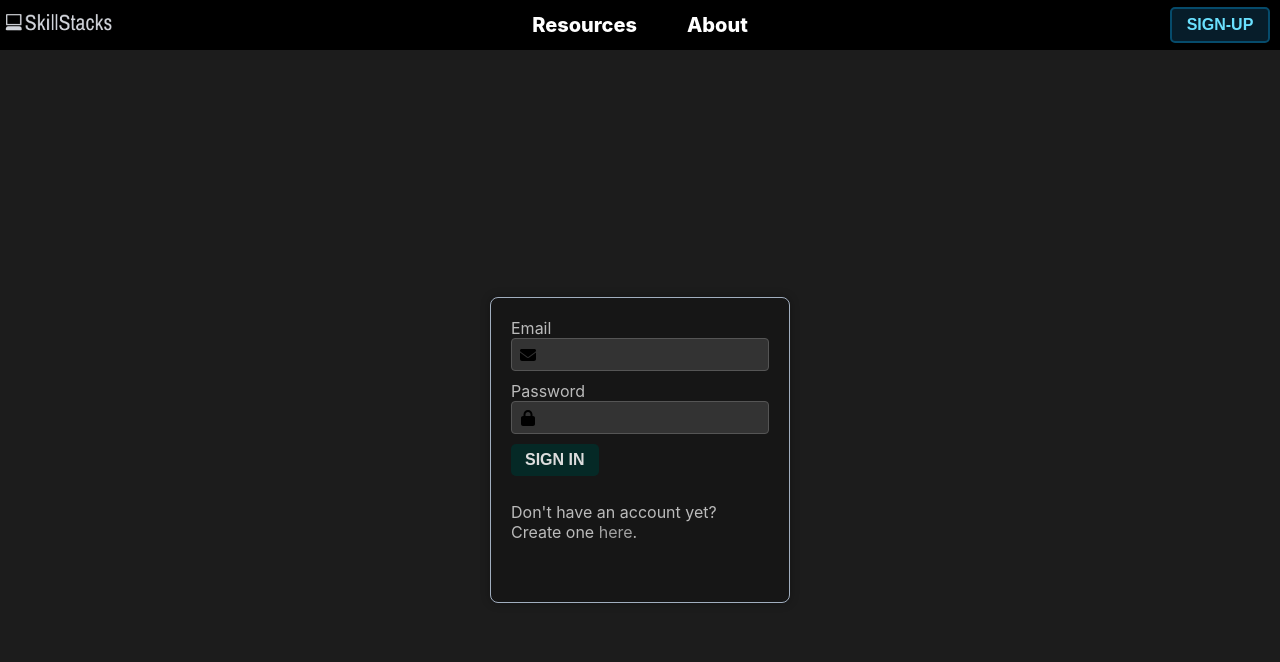
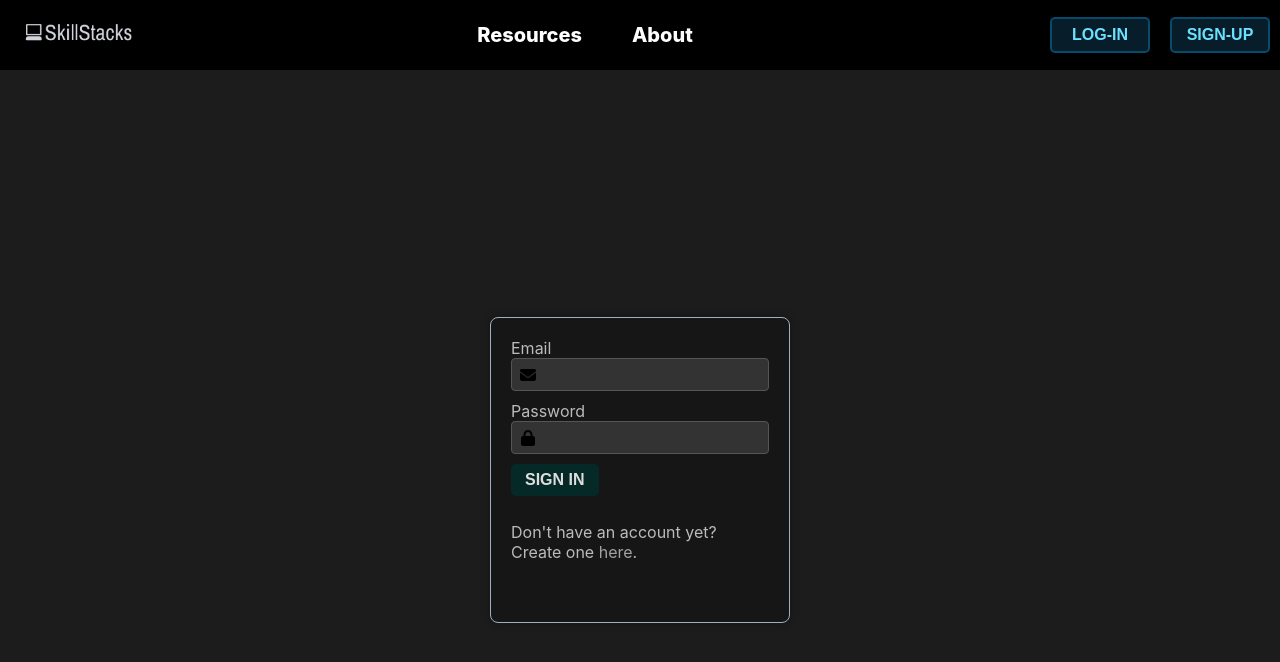
Before and after one commit to Code-the-Dream-School/ee-prac-team4-front, a React (Create React App) app: page /login in a window 1280 px wide. Shown: the top 662 px of the page. Built offline with nearby package versions, Linux system fonts and the light colour scheme; a web font is replaced by a local one.

Commit message:
adjusted navbar styling

```diff
--- a/src/components/navbar/Navbar.css
+++ b/src/components/navbar/Navbar.css
@@ -3,7 +3,7 @@
   display: flex;
   justify-content: space-between;
   align-items: center;
-  height: 50px;
+  height: 70px;
   background-color: #000;
   color: #fff;
 }
@@ -43,6 +43,7 @@
 
 .logo {
   width: 120px;
+  margin-left: 10px;
 }
 
 .createAccount {
@@ -68,7 +69,7 @@
   width: 20px;
 }
 
-.sign-up-button {
+.authButtons button {
   font-weight: bold;
   width: 100px;
   padding: 16px;
@@ -77,6 +78,16 @@
   border-radius: 5px;
   color: var(--secondary-button-text);
   margin: 10px;
+}
+
+.log-in-button {
+  background: var(--primary-button-background);
+  color: var(--primary-button-text);
+}
+
+.sign-up-button {
+  background: var(--secondary-button-background);
+  color: var(--secondary-button-text);
 }
 
 .username {
--- a/src/components/navbar/Navbar.js
+++ b/src/components/navbar/Navbar.js
@@ -28,6 +28,9 @@ function Navbar() {
       {!isLoggedIn ? (
         <div className="authButtons">
           <Link to="/login">
+            <Button className="log-in-button" type="submit" buttonText="Log-in" />
+          </Link>
+          <Link to="/login">
             <Button className="sign-up-button" type="submit" buttonText="Sign-up" />
           </Link>
         </div>
```
